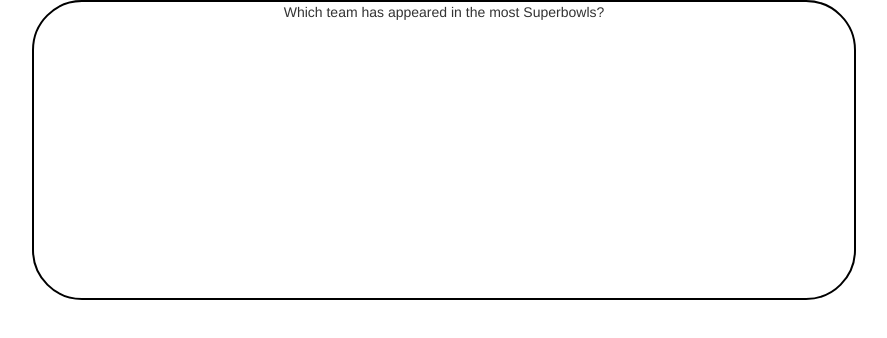
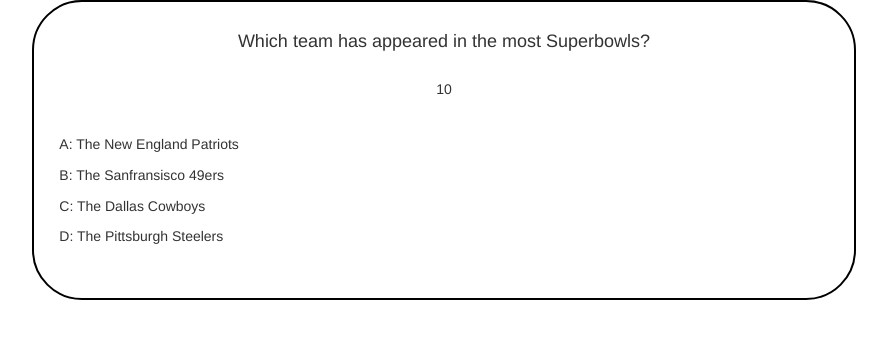
Before and after one commit to wes661/TriviaGame, a plain HTML site: page index.html in a window 1280 px wide. Shown: the whole page, without its empty margins (196-1083 px from the left). Drawn offline with nearby package versions, Linux system fonts and the light colour scheme.

Commit message:
displaying questions and answers

```diff
--- a/assets/css/style.css
+++ b/assets/css/style.css
@@ -3,4 +3,17 @@
 	border: 2px solid black;
 	border-radius: 50px;
 	height: 300px;
+
 }
+#questionTitle{
+
+}
+
+#timer{
+
+}
+
+#answerSpot{
+	text-align: left;
+	padding-left: 25px;
+}
--- a/assets/javascript/app.js
+++ b/assets/javascript/app.js
@@ -4,19 +4,19 @@ var triviaGame = {
 				question: 'Who holds the record for most touchdown passes?',
 				answers: [
 				{
-					a: 'Tom Brady',
+					a: 'A: Tom Brady',
 					correct: false
 				},
 				{
-					b: 'Joe Montana',
+					b: 'B: Joe Montana',
 					correct: false
 				},
 				{
-					c: 'Peyton Manning',
+					c: 'C: Peyton Manning',
 					correct: true
 				},
 				{
-					d: 'Dan Marino',
+					d: 'D: Dan Marino',
 					correct: false
 				}
 			]
@@ -25,19 +25,19 @@ var triviaGame = {
 				question: 'Which team has appeared in the most Superbowls?',
 				answers: [
 				{
-					a: 'The New England Patriots',
+					a: 'A: The New England Patriots',
 					correct: true
 				},
 				{
-					b: 'The Sanfransisco 49ers',
+					b: 'B: The Sanfransisco 49ers',
 					correct: false
 				},
 				{
-					c: 'The Dallas Cowboys',
+					c: 'C: The Dallas Cowboys',
 					correct: false
 				},
 				{
-					d: 'The Pittsburgh Steelers',
+					d: 'D: The Pittsburgh Steelers',
 					correct: false
 				}
 			]
@@ -46,19 +46,19 @@ var triviaGame = {
 				question: 'Who holds the record for most rushing yards in a season?',
 				answers: [
 				{
-					a: 'Adrian Peterson',
+					a: 'A: Adrian Peterson',
 					correct: false
 				},
 				{
-					b: 'Barry Sanders',
+					b: 'B: Barry Sanders',
 					correct: false
 				},
 				{
-					c: 'Eric Dickerson',
+					c: 'C: Eric Dickerson',
 					correct: true
 				},
 				{
-					d: 'Chris Johnson',
+					d: 'D: Chris Johnson',
 					correct: false
 				}
 			]
@@ -67,19 +67,19 @@ var triviaGame = {
 				question: 'How many teams have never been to the Superbowl?',
 				answers: [
 				{
-					a: '6',
+					a: 'A: 6',
 					correct: false
 				},
 				{
-					b: '4',
+					b: 'B: 4',
 					correct: true
 				},
 				{
-					c: '8',
+					c: 'C: 8',
 					correct: false
 				},
 				{
-					d: '3',
+					d: 'D: 3',
 					correct: false
 				}
 			]
@@ -88,19 +88,19 @@ var triviaGame = {
 				question: 'Who played in the first Superbowl?',
 				answers: [
 				{
-					a: 'Green Bay Packers vs Oakland Raiders',
+					a: 'A: Green Bay Packers vs Oakland Raiders',
 					correct: false
 				},
 				{
-					b: 'Dallas Cowboys vs Miami Dolphins',
+					b: 'B: Dallas Cowboys vs Miami Dolphins',
 					correct: false
 				},
 				{
-					c: 'New York Jets vs Baltimore Colts',
+					c: 'C: New York Jets vs Baltimore Colts',
 					correct: false
 				},
 				{
-					d: 'Green Bay Packers vs Kansas City Chiefs',
+					d: 'D: Green Bay Packers vs Kansas City Chiefs',
 					correct: true
 				}
 			]
@@ -108,11 +108,14 @@ var triviaGame = {
 	],
 	gameStart: function(){
 		this.randQuestion = this.questions[Math.floor(Math.random() * this.questions.length)];
-		$('.questionBox').text(this.randQuestion.question);
-		$('.questionBox').text(this.randQuestion.question);
+		$('#questionTitle').append(this.randQuestion.question + '<br>' + '<br>');
+		$('#answerSpot').append(this.randQuestion.answers[0].a + '<br>' + '<br>');
+		$('#answerSpot').append(this.randQuestion.answers[1].b + '<br>' + '<br>');
+		$('#answerSpot').append(this.randQuestion.answers[2].c + '<br>' + '<br>');
+		$('#answerSpot').append(this.randQuestion.answers[3].d);
+
 
 	}
 };
 triviaGame.gameStart();
-console.log(triviaGame.randQuestion.question.answers);
-//alert(triviaGame.randQuestion);
+console.log(triviaGame.randQuestion.answers[0].a);
--- a/index.html
+++ b/index.html
@@ -13,9 +13,13 @@
 		<div class="row">
 			<div class="col-sm-2"></div>
 			<div class="col-sm-8">
-				<center><div class="questionBox">
-
-				</div></center>
+				<div class="questionBox">
+					<br>
+					<center><h4><span id="questionTitle"></span></h4></center>
+					<center><h5><span id="timer">10</span></h5><center>
+					<br>
+					<h5><p id="answerSpot"></p></h5>
+				</div>
 			</div>
 			<div class="col-sm-2"></div>
 		</div>
```
